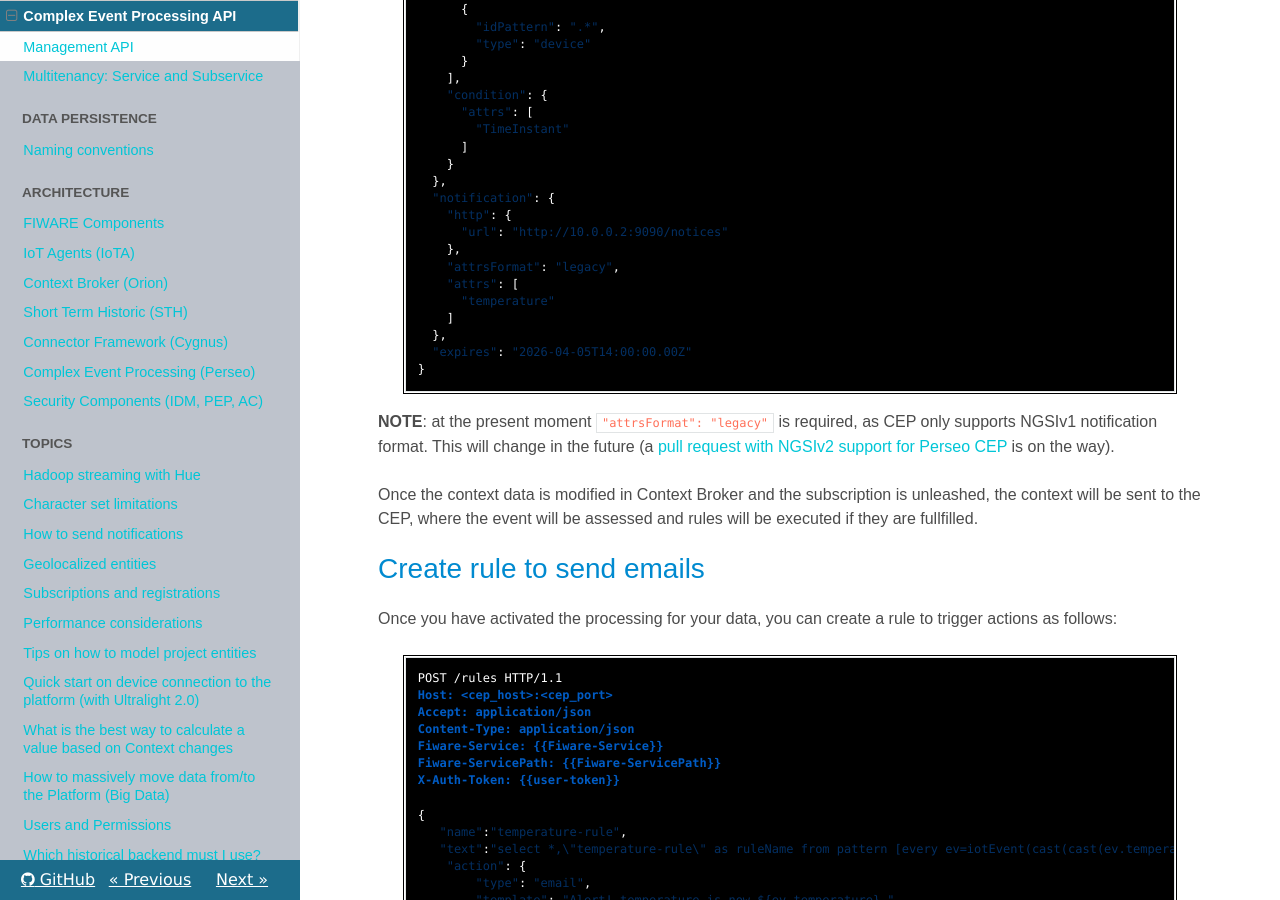
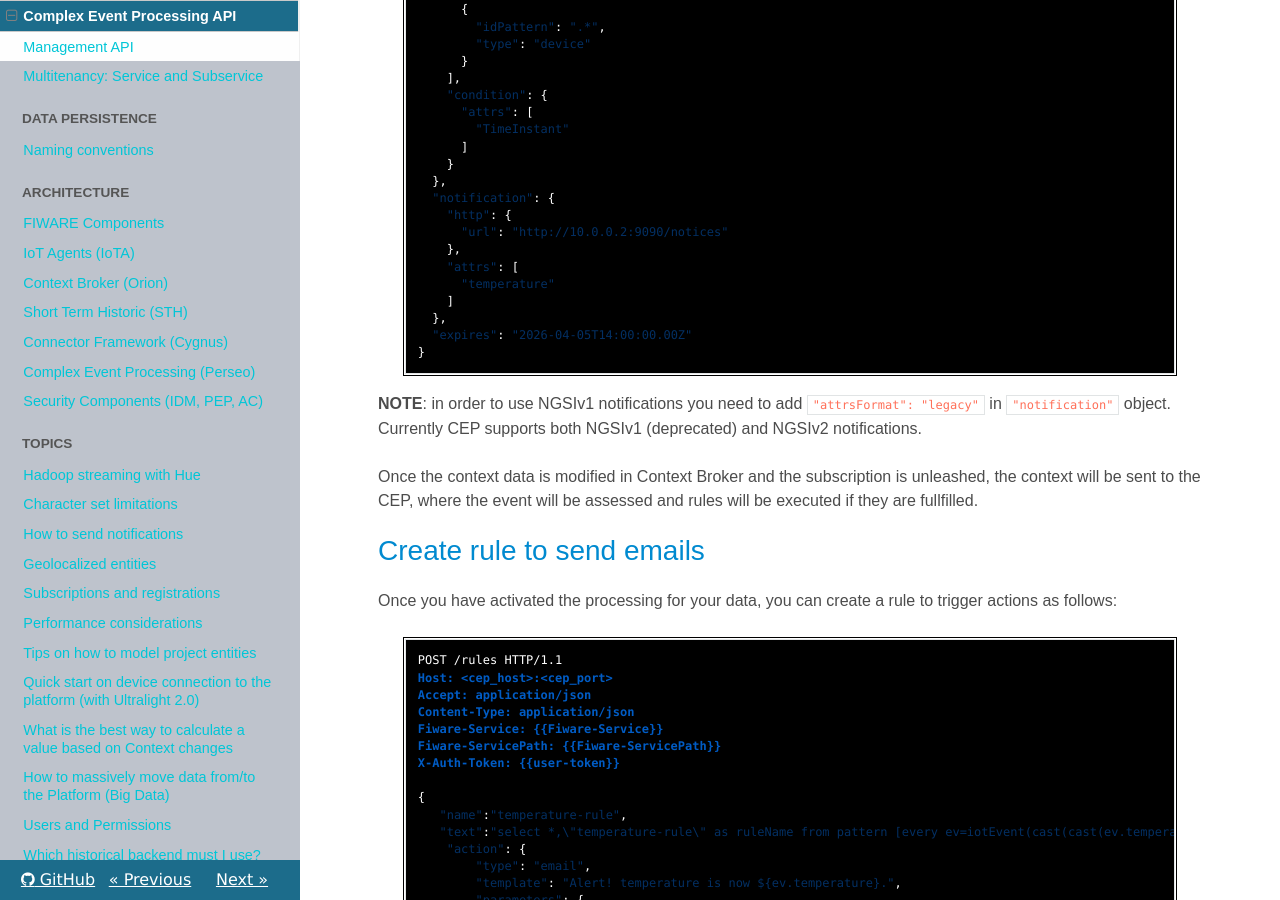
Before and after one commit to telefonicaid/thinking-cities, an MkDocs documentation site: the page built from docs/cep_api.md, in a window 1280 px wide and 900 px high, scrolled down 932 px. Built offline with MkDocs 1.6.1, drawn with Linux system fonts in a browser that asks for light colours; nearby versions of some CDN libraries; old or Windows-style settings are respelled for this version of MkDocs.

Commit message:
Update cep_api.md

````diff
--- a/docs/cep_api.md
+++ b/docs/cep_api.md
@@ -47,7 +47,6 @@ X-Auth-Token: {{user-token}}
     "http": {
       "url": "http://10.0.0.2:9090/notices"
     },
-    "attrsFormat": "legacy",
     "attrs": [
       "temperature"
     ]
@@ -56,9 +55,8 @@ X-Auth-Token: {{user-token}}
 }
 ```
 
-**NOTE**: at the present moment `"attrsFormat": "legacy"` is required, as CEP only supports NGSIv1 notification
-format. This will change in the future
-(a [pull request with NGSIv2 support for Perseo CEP](https://github.com/telefonicaid/perseo-fe/pull/305) is on the way).
+**NOTE**: in order to use NGSIv1 notifications you need to add `"attrsFormat": "legacy"` in `"notification"` object.
+Currently CEP supports both NGSIv1 (deprecated) and NGSIv2 notifications.
 
 Once the context data is modified in Context Broker and the subscription is unleashed, the context will be sent to the CEP, where the event will be assessed and rules will be executed if they are fullfilled.
 
````
